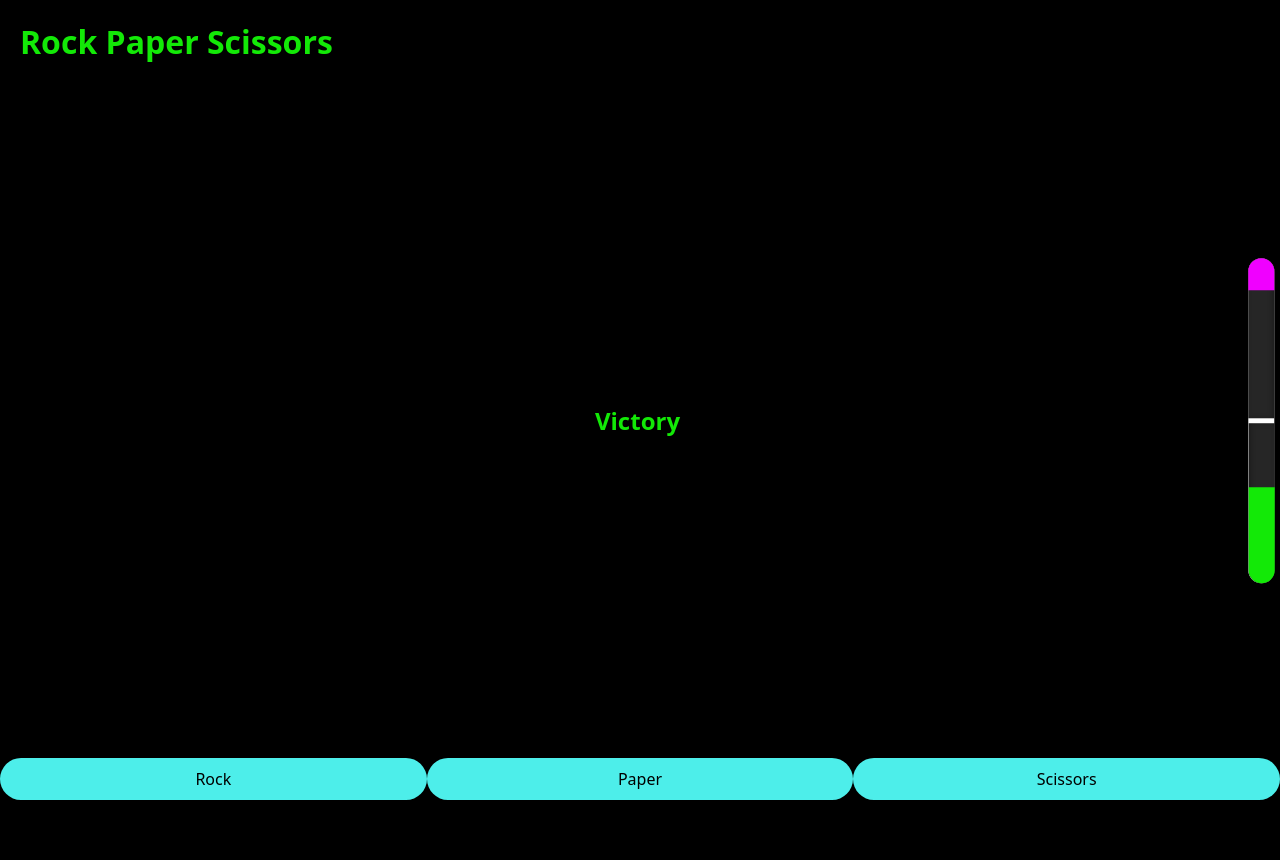
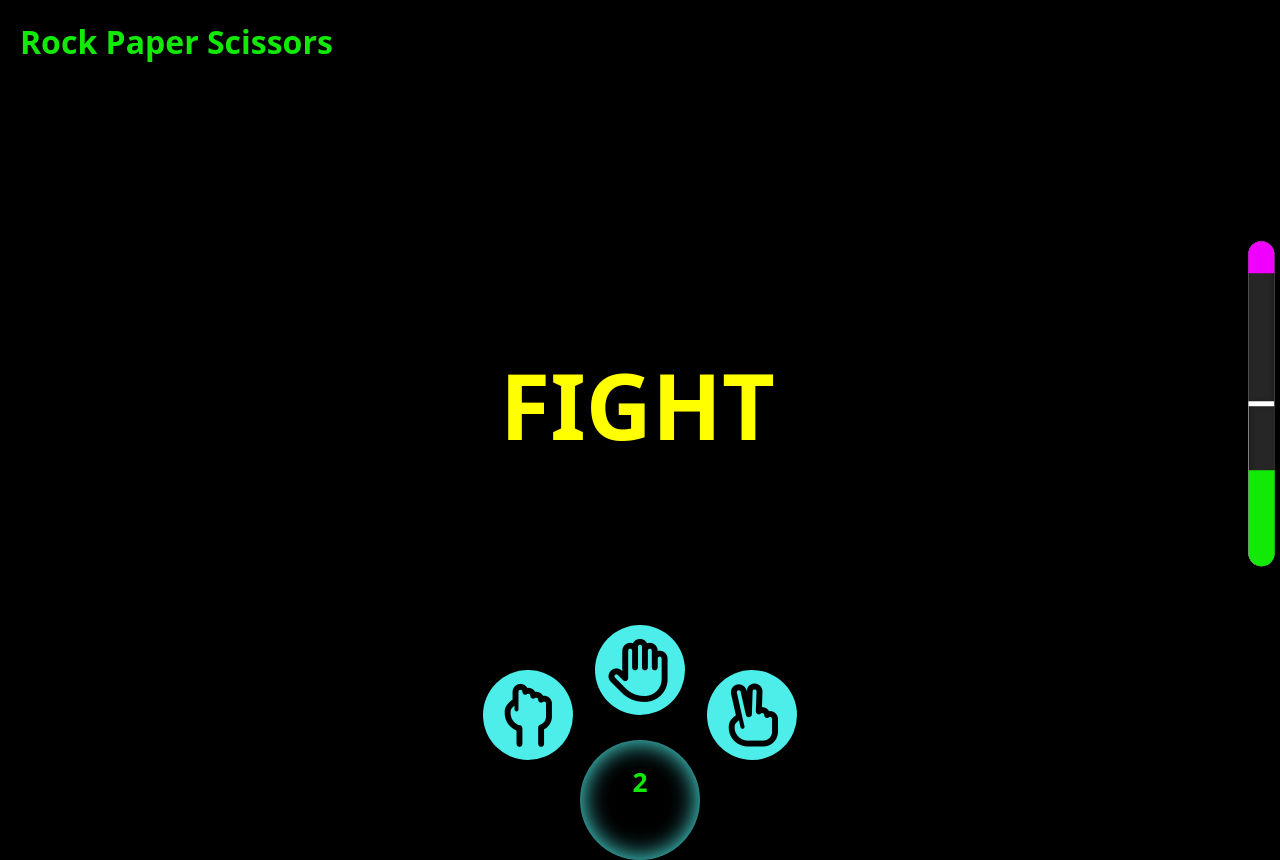
Before and after one commit to marlatte/rock-paper-scissors, a plain HTML site: page index.html in a window 1280 px wide. Before the commit the page ends 800 px from the top, so only its background shows below. Drawn offline with Linux system fonts and the light colour scheme; a web font is replaced by a local one.

Commit message:
Style buttons

```diff
--- a/index.html
+++ b/index.html
@@ -33,16 +33,27 @@
 			<h3>?</h3>
 		</section>
 		<section class="playground">
-			<div class="upper">
-				<h2 class="message">Victory</h2>
+			<article class="upper">
+				<h2 class="message">fight</h2>
 				<div class="scoreboard">
-					<progress id="computer-progress" max="5" value="1">10</progress>
-					<progress id="user-progress" max="5" value="3">50</progress>
+					<progress id="computer-progress"
+							  max="5"
+							  value="1">10</progress>
+					<progress id="user-progress"
+							  max="5"
+							  value="3">50</progress>
 				</div>
-			</div>
-			<div class="buttons">
-				<button>Rock</button><button>Paper</button><button>Scissors</button>
-			</div>
+			</article>
+			<article class="lower">
+				<div class="buttons">
+					<button id="rock"><i class="fa-regular fa-hand-back-fist"></i></button>
+					<button id="paper"><i class="fa-regular fa-hand"></i></button>
+					<button id="scissors"><i class="fa-regular fa-hand-scissors"></i></button>
+				</div>
+				<div class="round-number">
+					<h3>2</h3>
+				</div>
+			</article>
 		</section>
 		<section class="game-over modal hidden">
 			<div class="game-over-items">
--- a/style.css
+++ b/style.css
@@ -45,7 +45,7 @@ button {
 
 body {
 	min-height: 100vh;
-	overflow-x: hidden;
+	overflow: hidden;
 
 	display: flex;
 	flex-direction: column;
@@ -56,7 +56,19 @@ body {
 }
 
 .hidden {
-	display: none;
+	display: none !important;
+}
+
+h1 {
+	font-size: 32px;
+}
+
+h2 {
+	font-size: min(calc(100vw / 14), 30px);
+}
+
+h3 {
+	font-size: 16px;
 }
 
 /* -------------------- /Utilities & Universals -------------------- */
@@ -78,6 +90,7 @@ main {
 	display: flex;
 	flex-direction: column;
 }
+
 /* -------------------- Welcome -------------------- */
 
 
@@ -93,8 +106,11 @@ main {
 	flex-direction: column;
 }
 
+/* -------------------- Upper -------------------- */
+
 .upper {
 	flex: 1;
+	margin-top: 100px;
 
 	display: flex;
 	align-items: center;
@@ -102,10 +118,11 @@ main {
 
 .message {
 	flex: 1;
+	color: yellow;
 	text-align: center;
+	text-transform: uppercase;
+	font-size: max(calc(100vw / 14), 30px);
 }
-
-/* -------------------- Scoreboard -------------------- */
 
 .scoreboard {
 	--prog-visual-width: 3vw;
@@ -114,12 +131,12 @@ main {
 	margin: 0 -18vh 0 -22vh;
 	transform: rotate(90deg);
 
-    display: flex;
-    align-items: center;
-    gap: 5px;
+	display: flex;
+	align-items: center;
+	gap: 5px;
 
 	border-radius: var(--prog-visual-width);
-    background-color: white;
+	background-color: white;
 }
 
 progress[value] {
@@ -152,24 +169,94 @@ progress[value]#user-progress::-webkit-progress-value {
 	background-color: var(--neon-green);
 }
 
-/* -------------------- /Scoreboard -------------------- */
+/* -------------------- /Upper -------------------- */
 
-/* -------------------- Buttons -------------------- */
+/* -------------------- Lower -------------------- */
+
+.lower {
+	display: flex;
+	flex-direction: column;
+	align-items: center;
+}
 
 .buttons {
+	--button-dimensions: min(90px, 25vw);
+
+	margin-bottom: -20px;
+
 	display: grid;
-	grid-template-columns: repeat(3, 1fr);
+	grid-template-areas:
+		".... paper ........"
+		"rock paper scissors"
+		"rock ..... scissors";
+	column-gap: calc(0.24 * var(--button-dimensions));
 }
 
 button {
-	padding: 10px;
+	width: var(--button-dimensions);
+	height: var(--button-dimensions);
 
 	background-color: var(--neon-sky-blue);
 	color: #000;
-	border-radius: 50px;
+	border-radius: var(--button-dimensions);
 }
 
-/* -------------------- /Buttons -------------------- */
+button i {
+	font-size: calc(0.7 * var(--button-dimensions));
+}
+
+button#rock {
+	grid-area: rock;
+}
+
+button#paper {
+	grid-area: paper;
+}
+
+button#scissors {
+	grid-area: scissors;
+	transform: rotate(90deg) scaleY(-1);
+}
+
+button:hover {
+	background-color: unset;
+	border: 2px solid greenyellow;
+	color: greenyellow;
+}
+
+button:active {
+	background-color: unset;
+	border: 2px solid var(--neon-green);
+	color: var(--neon-green);
+}
+
+button.chosen {
+	background-color: unset;
+	border: 2px solid var(--neon-green);
+	color: var(--neon-green);
+}
+
+.round-number {
+	--round-number-dimensions: 120px;
+
+	width: var(--round-number-dimensions);
+	height: var(--round-number-dimensions);
+	margin-bottom: calc(-0.5 * var(--round-number-dimensions));
+
+	display: grid;
+	place-content: center;
+
+	background-color: #000;
+	box-shadow: inset 0 0 calc(0.2 * var(--round-number-dimensions)) 1px var(--neon-sky-blue);
+	border-radius: var(--round-number-dimensions);
+}
+
+.round-number h3 {
+	margin-bottom: calc(0.3 * var(--round-number-dimensions));
+	font-size: calc(0.22 * var(--round-number-dimensions));
+}
+
+/* -------------------- /Lower -------------------- */
 /* -------------------- /Playground -------------------- */
 
 /* -------------------- Game Over -------------------- */
```
